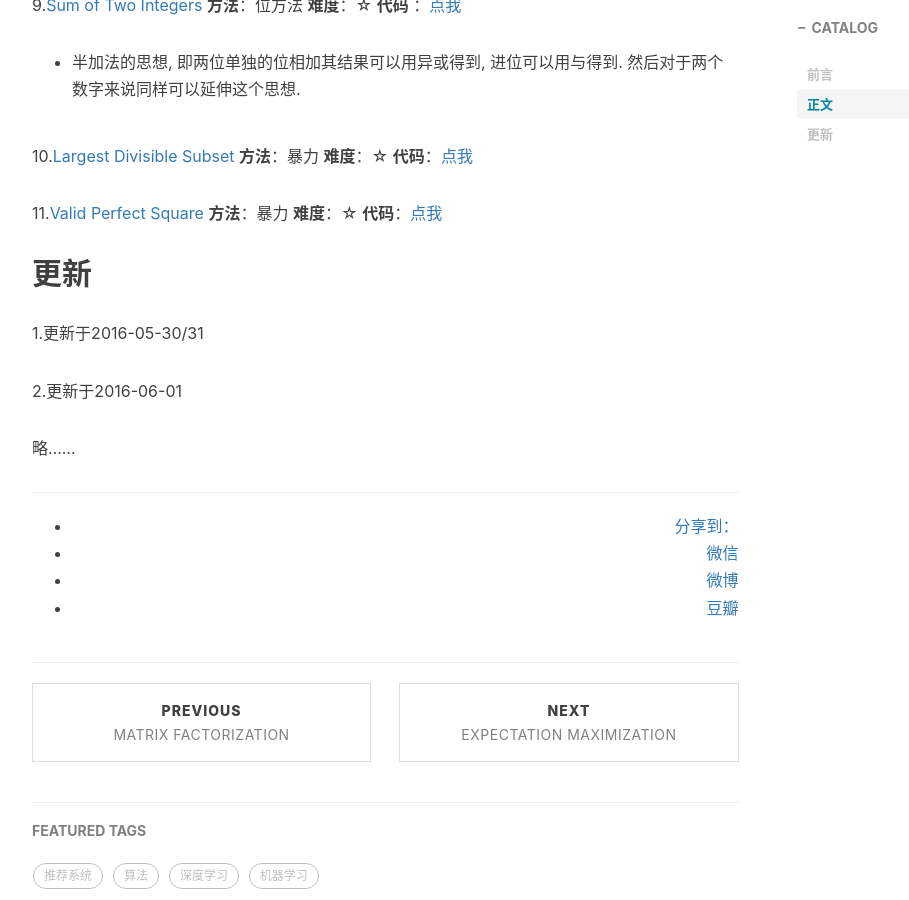
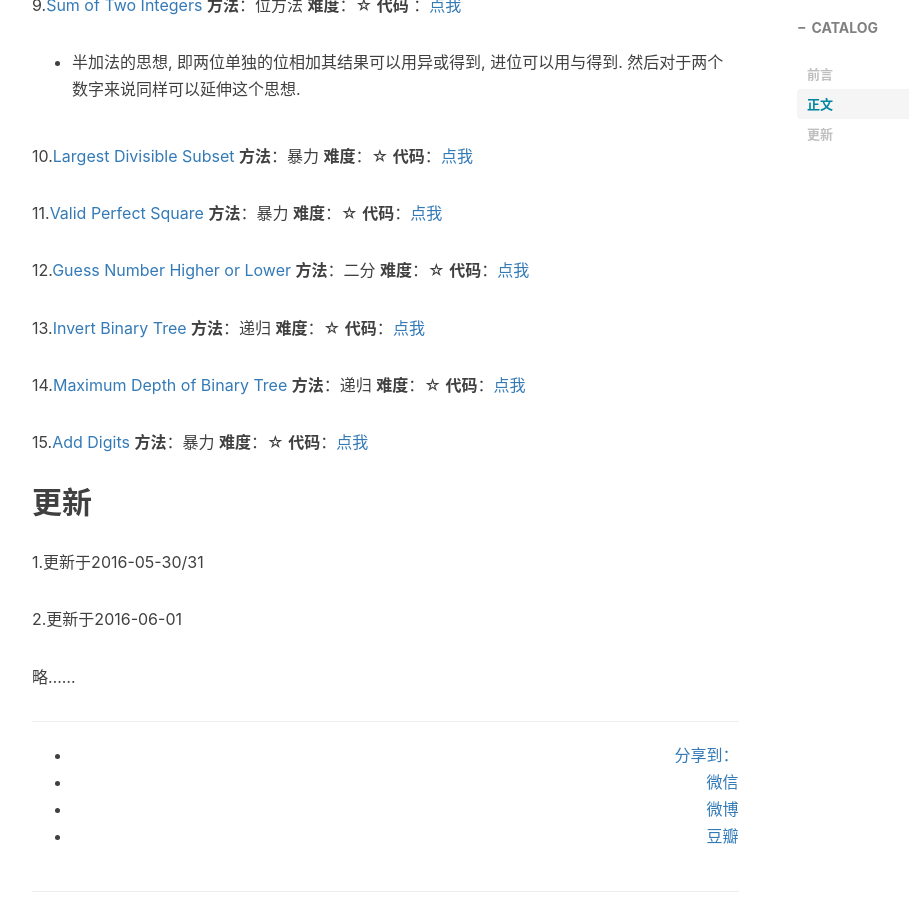
Before and after one commit to CoolIceFire/CoolIceFire.github.io, a Jekyll site: the page built from _posts/2016-05-30-leetcode.markdown, in a window 1280 px wide and 900 px high, scrolled down 1616 px. Shown: the whole window, without its empty margins (233-1142 px from the left). Built offline with Jekyll 4.4.1, drawn with Linux system fonts in a browser that asks for light colours; nearby versions of some CDN libraries; comment, search, counter and statistics services are not loaded.

Commit message:
Update 2016-05-30-leetcode.markdown

```diff
--- a/_posts/2016-05-30-leetcode.markdown
+++ b/_posts/2016-05-30-leetcode.markdown
@@ -55,6 +55,14 @@ tags:
 
 11.[Valid Perfect Square](https://leetcode.com/problems/valid-perfect-square/) **方法**：暴力 **难度**：☆ **代码**：[点我](https://github.com/CoolIceFire/leetcode/blob/master/Valid%20Perfect%20Square)
 
+12.[Guess Number Higher or Lower](https://leetcode.com/problems/guess-number-higher-or-lower/) **方法**：二分 **难度**：☆ **代码**：[点我](https://github.com/CoolIceFire/leetcode/blob/master/Guess%20Number%20Higher%20or%20Lower)
+
+13.[Invert Binary Tree](https://leetcode.com/problems/invert-binary-tree/) **方法**：递归 **难度**：☆ **代码**：[点我](https://github.com/CoolIceFire/leetcode/blob/master/Invert%20Binary%20Tree)
+
+14.[Maximum Depth of Binary Tree](https://leetcode.com/problems/maximum-depth-of-binary-tree/) **方法**：递归 **难度**：☆ **代码**：[点我](https://github.com/CoolIceFire/leetcode/blob/master/Maximum%20Depth%20of%20Binary%20Tree)
+
+15.[Add Digits](https://leetcode.com/problems/add-digits/) **方法**：暴力 **难度**：☆ **代码**：[点我](https://github.com/CoolIceFire/leetcode/blob/master/Add%20Digits)
+
 ## 更新
 
 1.更新于2016-05-30/31
```
